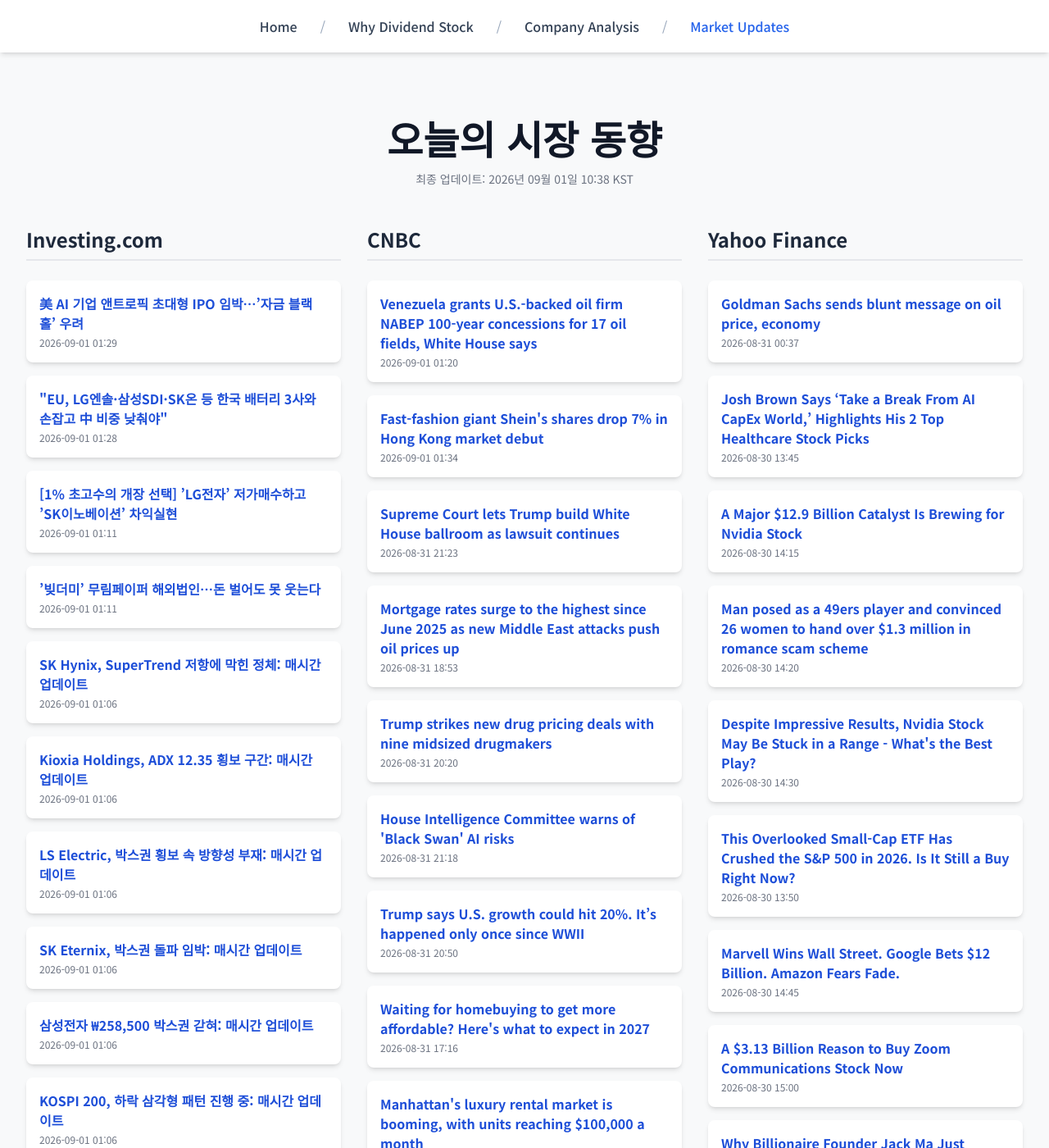
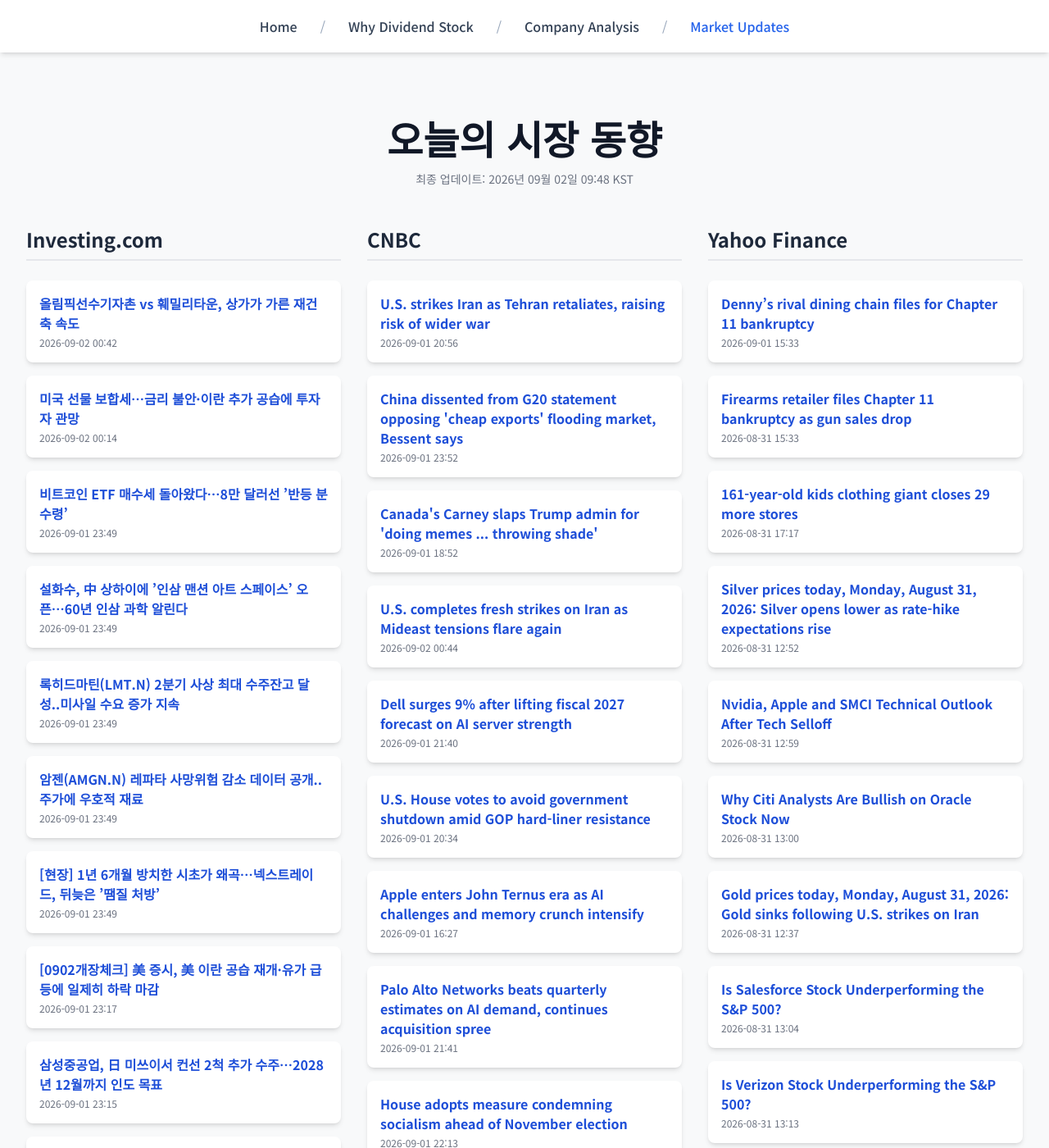
Before and after one commit to Kay-Hwang/my-company-analysis, a Jekyll site: the page built from market-updates.html, in a window 1280 px wide and 1400 px high. Shown: the whole window at 82% size. Built offline with Jekyll 4.4.1, drawn with Linux system fonts in a browser that asks for light colours; nearby versions of some CDN libraries; a script that is not in the unit is left out; some of the changed text lies outside the part shown.

Commit message:
Update daily data

```diff
--- a/_data/latest_data.json
+++ b/_data/latest_data.json
@@ -1,190 +1,190 @@
 {
-  "lastUpdated": "2026년 09월 01일 10:38 KST",
+  "lastUpdated": "2026년 09월 02일 09:48 KST",
   "news": {
     "investing": [
       {
-        "title": "美 AI 기업 앤트로픽 초대형 IPO 임박…’자금 블랙홀’ 우려",
-        "link": "https://kr.investing.com/news/stock-market-news/article-2080163",
-        "pubDate": "2026-09-01 01:29:11",
-        "summary": "美 AI 기업 앤트로픽 초대형 IPO 임박…’자금 블랙홀’ 우려"
+        "title": "올림픽선수기자촌 vs 훼밀리타운, 상가가 가른 재건축 속도",
+        "link": "https://kr.investing.com/news/stock-market-news/article-2081386",
+        "pubDate": "2026-09-02 00:42:30",
+        "summary": "올림픽선수기자촌 vs 훼밀리타운, 상가가 가른 재건축 속도"
       },
       {
-        "title": "\"EU, LG엔솔·삼성SDI·SK온 등 한국 배터리 3사와 손잡고 中 비중 낮춰야\"",
-        "link": "https://kr.investing.com/news/stock-market-news/article-2080161",
-        "pubDate": "2026-09-01 01:28:18",
-        "summary": "\"EU, LG엔솔·삼성SDI·SK온 등 한국 배터리 3사와 손잡고 中 비중 낮춰야\""
+        "title": "미국 선물 보합세…금리 불안·이란 추가 공습에 투자자 관망",
+        "link": "https://kr.investing.com/news/stock-market-news/article-2081397",
+        "pubDate": "2026-09-02 00:14:54",
+        "summary": "미국 선물 보합세…금리 불안·이란 추가 공습에 투자자 관망"
       },
       {
-        "title": "[1% 초고수의 개장 선택] ’LG전자’ 저가매수하고 ’SK이노베이션’ 차익실현",
-        "link": "https://kr.investing.com/news/stock-market-news/article-2080164",
-        "pubDate": "2026-09-01 01:11:57",
-        "summary": "[1% 초고수의 개장 선택] ’LG전자’ 저가매수하고 ’SK이노베이션’ 차익실현"
+        "title": "비트코인 ETF 매수세 돌아왔다…8만 달러선 ’반등 분수령’",
+        "link": "https://kr.investing.com/news/stock-market-news/article-2081360",
+        "pubDate": "2026-09-01 23:49:32",
+        "summary": "비트코인 ETF 매수세 돌아왔다…8만 달러선 ’반등 분수령’"
       },
       {
-        "title": "’빚더미’ 무림페이퍼 해외법인…돈 벌어도 못 웃는다",
-        "link": "https://kr.investing.com/news/stock-market-news/article-2080165",
-        "pubDate": "2026-09-01 01:11:43",
-        "summary": "’빚더미’ 무림페이퍼 해외법인…돈 벌어도 못 웃는다"
+        "title": "설화수, 中 상하이에 ’인삼 맨션 아트 스페이스’ 오픈…60년 인삼 과학 알린다",
+        "link": "https://kr.investing.com/news/stock-market-news/article-2081358",
+        "pubDate": "2026-09-01 23:49:30",
+        "summary": "설화수, 中 상하이에 ’인삼 맨션 아트 스페이스’ 오픈…60년 인삼 과학 알린다"
       },
       {
-        "title": "SK Hynix, SuperTrend 저항에 막힌 정체: 매시간 업데이트",
-        "link": "https://kr.investing.com/news/stock-market-news/article-93CH-2079063",
-        "pubDate": "2026-09-01 01:06:57",
-        "summary": "SK Hynix, SuperTrend 저항에 막힌 정체: 매시간 업데이트"
+        "title": "록히드마틴(LMT.N) 2분기 사상 최대 수주잔고 달성..미사일 수요 증가 지속",
+        "link": "https://kr.investing.com/news/stock-market-news/article-2081357",
+        "pubDate": "2026-09-01 23:49:29",
+        "summary": "록히드마틴(LMT.N) 2분기 사상 최대 수주잔고 달성..미사일 수요 증가 지속"
       },
       {
-        "title": "Kioxia Holdings, ADX 12.35 횡보 구간: 매시간 업데이트",
-        "link": "https://kr.investing.com/news/stock-market-news/article-93CH-2079061",
-        "pubDate": "2026-09-01 01:06:55",
-        "summary": "Kioxia Holdings, ADX 12.35 횡보 구간: 매시간 업데이트"
+        "title": "암젠(AMGN.N) 레파타 사망위험 감소 데이터 공개..주가에 우호적 재료",
+        "link": "https://kr.investing.com/news/stock-market-news/article-2081356",
+        "pubDate": "2026-09-01 23:49:27",
+        "summary": "암젠(AMGN.N) 레파타 사망위험 감소 데이터 공개..주가에 우호적 재료"
       },
       {
-        "title": "LS Electric, 박스권 횡보 속 방향성 부재: 매시간 업데이트",
-        "link": "https://kr.investing.com/news/stock-market-news/article-93CH-2079064",
-        "pubDate": "2026-09-01 01:06:50",
-        "summary": "LS Electric, 박스권 횡보 속 방향성 부재: 매시간 업데이트"
+        "title": "[현장] 1년 6개월 방치한 시초가 왜곡…넥스트레이드, 뒤늦은 ’땜질 처방’",
+        "link": "https://kr.investing.com/news/stock-market-news/article-2081355",
+        "pubDate": "2026-09-01 23:49:25",
+        "summary": "[현장] 1년 6개월 방치한 시초가 왜곡…넥스트레이드, 뒤늦은 ’땜질 처방’"
       },
       {
-        "title": "SK Eternix, 박스권 돌파 임박: 매시간 업데이트",
-        "link": "https://kr.investing.com/news/stock-market-news/article-93CH-2079059",
-        "pubDate": "2026-09-01 01:06:49",
-        "summary": "SK Eternix, 박스권 돌파 임박: 매시간 업데이트"
+        "title": "[0902개장체크] 美 증시, 美 이란 공습 재개·유가 급등에 일제히 하락 마감",
+        "link": "https://kr.investing.com/news/stock-market-news/article-2081339",
+        "pubDate": "2026-09-01 23:17:11",
+        "summary": "[0902개장체크] 美 증시, 美 이란 공습 재개·유가 급등에 일제히 하락 마감"
       },
       {
-        "title": "삼성전자 ₩258,500 박스권 갇혀: 매시간 업데이트",
-        "link": "https://kr.investing.com/news/stock-market-news/article-93CH-2079060",
-        "pubDate": "2026-09-01 01:06:07",
-        "summary": "삼성전자 ₩258,500 박스권 갇혀: 매시간 업데이트"
+        "title": "삼성중공업, 日 미쓰이서 컨선 2척 추가 수주…2028년 12월까지 인도 목표",
+        "link": "https://kr.investing.com/news/stock-market-news/article-2081337",
+        "pubDate": "2026-09-01 23:15:36",
+        "summary": "삼성중공업, 日 미쓰이서 컨선 2척 추가 수주…2028년 12월까지 인도 목표"
       },
       {
-        "title": "KOSPI 200, 하락 삼각형 패턴 진행 중: 매시간 업데이트",
-        "link": "https://kr.investing.com/news/stock-market-news/article-93CH-2079062",
-        "pubDate": "2026-09-01 01:06:04",
-        "summary": "KOSPI 200, 하락 삼각형 패턴 진행 중: 매시간 업데이트"
+        "title": "[0902주요일정] 홈플러스 수정 회생계획안 관련 관계인집회 개최 예정 등",
+        "link": "https://kr.investing.com/news/stock-market-news/article-2081340",
+        "pubDate": "2026-09-01 23:12:33",
+        "summary": "[0902주요일정] 홈플러스 수정 회생계획안 관련 관계인집회 개최 예정 등"
       }
     ],
     "cnbc": [
       {
-        "title": "Venezuela grants U.S.-backed oil firm NABEP 100-year concessions for 17 oil fields, White House says",
-        "link": "https://www.cnbc.com/2026/08/31/venezuela-grants-north-american-blue-energy-partners-100-year-concessions-for-17-oil-fields-white-house-says.html",
-        "pubDate": "Tue, 01 Sep 2026 01:20:08 GMT",
-        "summary": "Venezuelan interim authorities have granted North American Blue Energy Partners 100-year concessions for 17 oil fields, White House says."
+        "title": "U.S. strikes Iran as Tehran retaliates, raising risk of wider war",
+        "link": "https://www.cnbc.com/2026/09/01/us-strikes-iran-after-new-hormuz-strait-shipping-attacks-centcom.html",
+        "pubDate": "Tue, 01 Sep 2026 20:56:50 GMT",
+        "summary": "U.S. Central Command announced new strikes around the Strait of Hormuz following Iranian attacks on ships and U.S. military personnel. Iran said it retaliated."
       },
       {
-        "title": "Fast-fashion giant Shein's shares drop 7% in Hong Kong market debut",
-        "link": "https://www.cnbc.com/2026/09/01/shein-ipo-market-debut-hong-kong.html",
-        "pubDate": "Tue, 01 Sep 2026 01:34:01 GMT",
-        "summary": "Shein made its Hong Kong market debut on Tuesday after years of attempts to go public."
+        "title": "China dissented from G20 statement opposing 'cheap exports' flooding market, Bessent says",
+        "link": "https://www.cnbc.com/2026/09/01/bessent-china-g20-trade-exports-trump-xi.html",
+        "pubDate": "Tue, 01 Sep 2026 23:52:21 GMT",
+        "summary": "Bessent is leading the Trump administration's plan to choke off Iran's economy by threatening its business partners with secondary sanctions."
       },
       {
-        "title": "Supreme Court lets Trump build White House ballroom as lawsuit continues",
-        "link": "https://www.cnbc.com/2026/08/31/supreme-court-white-house-ballroom.html",
-        "pubDate": "Mon, 31 Aug 2026 21:23:41 GMT",
-        "summary": "Chief Justice John Roberts dissented with three liberal justices, saying, \"That construction is likely unlawful.\""
+        "title": "Canada's Carney slaps Trump admin for 'doing memes ... throwing shade'",
+        "link": "https://www.cnbc.com/2026/09/01/canada-carney-trump-trade-ontario.html",
+        "pubDate": "Tue, 01 Sep 2026 18:52:11 GMT",
+        "summary": "Canadian Prime Minister Mark Carney said \"It's beneath their office' when asked about Trump Cabinet secretaries insulting his nation's military."
       },
       {
-        "title": "Mortgage rates surge to the highest since June 2025 as new Middle East attacks push oil prices up",
-        "link": "https://www.cnbc.com/2026/08/31/mortgage-rates-surge-middle-east-attacks-oil.html",
-        "pubDate": "Mon, 31 Aug 2026 18:53:36 GMT",
-        "summary": "The expectation had been for falling rates this year, but the war with Iran and its resulting rise in oil prices upended that."
+        "title": "U.S. completes fresh strikes on Iran as Mideast tensions flare again",
+        "link": "https://www.cnbc.com/2026/09/02/us-iran-war-trump-hormuz-irgc-jordan-bahrain.html",
+        "pubDate": "Wed, 02 Sep 2026 00:44:05 GMT",
+        "summary": "U.S. forces completed another wave of strikes against Iran on Tuesday stateside, hitting multiple Islamic Revolutionary Guard Corps sites across the country."
       },
       {
-        "title": "Trump strikes new drug pricing deals with nine midsized drugmakers",
-        "link": "https://www.cnbc.com/2026/08/31/trump-drug-pricing-deals.html",
-        "pubDate": "Mon, 31 Aug 2026 20:20:24 GMT",
-        "summary": "The string of deals builds on the Trump administration's push to link the nation's drug prices to cheaper ones abroad."
+        "title": "Dell surges 9% after lifting fiscal 2027 forecast on AI server strength",
+        "link": "https://www.cnbc.com/2026/09/01/dell-q2-earnings-report-2027.html",
+        "pubDate": "Tue, 01 Sep 2026 21:40:18 GMT",
+        "summary": "Dell sees AI server revenue tripling in fiscal 2027. Six months ago, it was looking for the number to double."
       },
       {
-        "title": "House Intelligence Committee warns of 'Black Swan' AI risks",
-        "link": "https://www.cnbc.com/2026/08/31/ai-warning-house-intelligence-committee.html",
-        "pubDate": "Mon, 31 Aug 2026 21:18:37 GMT",
-        "summary": "Bipartisan lawmakers cautioned that existing safeguards may not be enough to keep up with AI's advances."
+        "title": "U.S. House votes to avoid government shutdown amid GOP hard-liner resistance",
+        "link": "https://www.cnbc.com/2026/09/01/congress-government-shutdown-vote.html",
+        "pubDate": "Tue, 01 Sep 2026 20:34:47 GMT",
+        "summary": "The U.S. House on Tuesday voted in favor of a short-term spending measure that would avoid a government shutdown until after November's midterm election."
       },
       {
-        "title": "Trump says U.S. growth could hit 20%. It’s happened only once since WWII",
-        "link": "https://www.cnbc.com/2026/08/31/trump-us-gdp-growth-20-percent-economy.html",
-        "pubDate": "Mon, 31 Aug 2026 20:50:01 GMT",
-        "summary": "Trump argued rapid growth should not prompt Fed rate hikes, even as inflation remains above the central bank’s 2% target."
+        "title": "Apple enters John Ternus era as AI challenges and memory crunch intensify",
+        "link": "https://www.cnbc.com/2026/09/01/apple-enters-ternus-era-as-ai-challenges-and-memory-crunch-intensify.html",
+        "pubDate": "Tue, 01 Sep 2026 16:27:54 GMT",
+        "summary": "John Ternus' first day as Apple CEO comes at a critical juncture for the iPhone maker, with memory prices soaring and AI challenges looming."
       },
       {
-        "title": "Waiting for homebuying to get more affordable? Here's what to expect in 2027",
-        "link": "https://www.cnbc.com/2026/08/31/what-homebuyers-can-expect-in-2027.html",
-        "pubDate": "Mon, 31 Aug 2026 17:16:59 GMT",
-        "summary": "Mortgage rates aren't expected to get much cheaper for homebuyers in 2027, especially if inflation stays high."
+        "title": "Palo Alto Networks beats quarterly estimates on AI demand, continues acquisition spree",
+        "link": "https://www.cnbc.com/2026/09/01/palo-alto-networks-panw-q4-2026-earnings.html",
+        "pubDate": "Tue, 01 Sep 2026 21:41:15 GMT",
+        "summary": "Palo Alto Networks' stock has nearly doubled this year as AI boosts demand for security detection and response tools"
       },
       {
-        "title": "Manhattan's luxury rental market is booming, with units reaching $100,000 a month",
-        "link": "https://www.cnbc.com/2026/08/31/manhattan-luxury-rentals-100000-month.html",
-        "pubDate": "Mon, 31 Aug 2026 11:27:20 GMT",
-        "summary": "New York City brokers said they've seen a surge in the number of wealthy renters, which is driving Manhattan rents to new records."
+        "title": "House adopts measure condemning socialism ahead of November election",
+        "link": "https://www.cnbc.com/2026/09/01/congress-vote-condemning-socialism-election.html",
+        "pubDate": "Tue, 01 Sep 2026 22:13:19 GMT",
+        "summary": "Republicans also inserted a call to pass the highly controversial voter-ID bill known as the SAVE America Act into the socialism resolution."
       },
       {
-        "title": "August was the month of the comeback kids. Cramer reviews what drove the biggest winners",
-        "link": "https://www.cnbc.com/2026/08/31/august-was-the-month-of-the-comeback-kids-cramer-reviews-what-drove-the-biggest-winners.html",
-        "pubDate": "Mon, 31 Aug 2026 23:23:38 GMT",
-        "summary": "CNBC's Jim Cramer said August was a comeback month for stocks that had been battered by bearish narratives."
+        "title": "Used cars under $20,000 tend to sell quickly — but there are trade-offs for buyers",
+        "link": "https://www.cnbc.com/2026/09/01/used-cars-under-20000-sell-quickly-tradeoffs.html",
+        "pubDate": "Tue, 01 Sep 2026 15:49:08 GMT",
+        "summary": "The share of used cars listed at under $20,000 has dropped from pre-pandemic levels against a backdrop of high inflation."
       }
     ],
     "yahoo": [
       {
-        "title": "Goldman Sachs sends blunt message on oil price, economy",
-        "link": "https://finance.yahoo.com/energy/articles/goldman-sachs-sends-blunt-message-003700417.html",
-        "pubDate": "2026-08-31T00:37:00Z",
-        "summary": "Goldman Sachs sends blunt message on oil price, economy"
+        "title": "Denny’s rival dining chain files for Chapter 11 bankruptcy",
+        "link": "https://finance.yahoo.com/small-business/articles/denny-rival-dining-chain-files-153300154.html",
+        "pubDate": "2026-09-01T15:33:00Z",
+        "summary": "Denny’s rival dining chain files for Chapter 11 bankruptcy"
       },
       {
-        "title": "Josh Brown Says ‘Take a Break From AI CapEx World,’ Highlights His 2 Top Healthcare Stock Picks",
-        "link": "https://finance.yahoo.com/healthcare/articles/josh-brown-says-break-ai-134507001.html",
-        "pubDate": "2026-08-30T13:45:07Z",
-        "summary": "Josh Brown Says ‘Take a Break From AI CapEx World,’ Highlights His 2 Top Healthcare Stock Picks"
+        "title": "Firearms retailer files Chapter 11 bankruptcy as gun sales drop",
+        "link": "https://finance.yahoo.com/small-business/articles/firearms-retailer-files-chapter-11-153300921.html",
+        "pubDate": "2026-08-31T15:33:00Z",
+        "summary": "Firearms retailer files Chapter 11 bankruptcy as gun sales drop"
       },
       {
-        "title": "A Major $12.9 Billion Catalyst Is Brewing for Nvidia Stock",
-        "link": "https://finance.yahoo.com/technology/ai/articles/major-12-9-billion-catalyst-141502070.html",
-        "pubDate": "2026-08-30T14:15:02Z",
-        "summary": "A Major $12.9 Billion Catalyst Is Brewing for Nvidia Stock"
+        "title": "161-year-old kids clothing giant closes 29 more stores",
+        "link": "https://finance.yahoo.com/small-business/articles/161-old-kids-clothing-giant-171700918.html",
+        "pubDate": "2026-08-31T17:17:00Z",
+        "summary": "161-year-old kids clothing giant closes 29 more stores"
       },
       {
-        "title": "Man posed as a 49ers player and convinced 26 women to hand over $1.3 million in romance scam scheme",
-        "link": "https://finance.yahoo.com/markets/crypto/articles/man-posed-49ers-player-convinced-142000089.html",
-        "pubDate": "2026-08-30T14:20:00Z",
-        "summary": "Man posed as a 49ers player and convinced 26 women to hand over $1.3 million in romance scam scheme"
+        "title": "Silver prices today, Monday, August 31, 2026: Silver opens lower as rate-hike expectations rise",
+        "link": "https://finance.yahoo.com/personal-finance/investing/article/silver-prices-today-monday-august-31-2026-silver-opens-lower-as-rate-hike-expectations-rise-125201881.html",
+        "pubDate": "2026-08-31T12:52:01Z",
+        "summary": "Silver prices today, Monday, August 31, 2026: Silver opens lower as rate-hike expectations rise"
       },
       {
-        "title": "Despite Impressive Results, Nvidia Stock May Be Stuck in a Range - What's the Best Play?",
-        "link": "https://finance.yahoo.com/markets/stocks/articles/despite-impressive-results-nvidia-stock-143002477.html",
-        "pubDate": "2026-08-30T14:30:02Z",
-        "summary": "Despite Impressive Results, Nvidia Stock May Be Stuck in a Range - What's the Best Play?"
+        "title": "Nvidia, Apple and SMCI Technical Outlook After Tech Selloff",
+        "link": "https://finance.yahoo.com/markets/stocks/articles/nvidia-apple-smci-technical-outlook-125951795.html",
+        "pubDate": "2026-08-31T12:59:51Z",
+        "summary": "Nvidia, Apple and SMCI Technical Outlook After Tech Selloff"
       },
       {
-        "title": "This Overlooked Small-Cap ETF Has Crushed the S&P 500 in 2026. Is It Still a Buy Right Now?",
-        "link": "https://finance.yahoo.com/markets/stocks/articles/overlooked-small-cap-etf-crushed-135000393.html",
-        "pubDate": "2026-08-30T13:50:00Z",
-        "summary": "This Overlooked Small-Cap ETF Has Crushed the S&P 500 in 2026. Is It Still a Buy Right Now?"
+        "title": "Why Citi Analysts Are Bullish on Oracle Stock Now",
+        "link": "https://finance.yahoo.com/markets/stocks/articles/why-citi-analysts-bullish-oracle-130002203.html",
+        "pubDate": "2026-08-31T13:00:02Z",
+        "summary": "Why Citi Analysts Are Bullish on Oracle Stock Now"
       },
       {
-        "title": "Marvell Wins Wall Street. Google Bets $12 Billion. Amazon Fears Fade.",
-        "link": "https://finance.yahoo.com/markets/stocks/articles/marvell-wins-wall-street-google-144502254.html",
-        "pubDate": "2026-08-30T14:45:02Z",
-        "summary": "Marvell Wins Wall Street. Google Bets $12 Billion. Amazon Fears Fade."
+        "title": "Gold prices today, Monday, August 31, 2026: Gold sinks following U.S. strikes on Iran",
+        "link": "https://finance.yahoo.com/personal-finance/investing/article/gold-prices-today-monday-august-31-2026-gold-sinks-following-us-strikes-on-iran-123744944.html",
+        "pubDate": "2026-08-31T12:37:44Z",
+        "summary": "Gold prices today, Monday, August 31, 2026: Gold sinks following U.S. strikes on Iran"
       },
       {
-        "title": "A $3.13 Billion Reason to Buy Zoom Communications Stock Now",
-        "link": "https://finance.yahoo.com/markets/stocks/articles/3-13-billion-reason-buy-150002113.html",
-        "pubDate": "2026-08-30T15:00:02Z",
-        "summary": "A $3.13 Billion Reason to Buy Zoom Communications Stock Now"
+        "title": "Is Salesforce Stock Underperforming the S&P 500?",
+        "link": "https://finance.yahoo.com/markets/stocks/articles/salesforce-stock-underperforming-p-500-130453031.html",
+        "pubDate": "2026-08-31T13:04:53Z",
+        "summary": "Is Salesforce Stock Underperforming the S&P 500?"
       },
       {
-        "title": "Why Billionaire Founder Jack Ma Just Bought $76.5 Million Worth of Alibaba Stock",
-        "link": "https://finance.yahoo.com/markets/stocks/articles/why-billionaire-founder-jack-ma-150002705.html",
-        "pubDate": "2026-08-30T15:00:02Z",
-        "summary": "Why Billionaire Founder Jack Ma Just Bought $76.5 Million Worth of Alibaba Stock"
+        "title": "Is Verizon Stock Underperforming the S&P 500?",
+        "link": "https://finance.yahoo.com/markets/stocks/articles/verizon-stock-underperforming-p-500-131301139.html",
+        "pubDate": "2026-08-31T13:13:01Z",
+        "summary": "Is Verizon Stock Underperforming the S&P 500?"
       },
       {
-        "title": "This Is What Investors Should Watch Before Buying PANW Stock. Most Will Ignore It on September 1.",
-        "link": "https://finance.yahoo.com/markets/stocks/articles/investors-watch-buying-panw-stock-153002874.html",
-        "pubDate": "2026-08-30T15:30:02Z",
-        "summary": "This Is What Investors Should Watch Before Buying PANW Stock. Most Will Ignore It on September 1."
+        "title": "EUR/USD, GBP/USD, and USD/CAD Short-Term Forecast for 31/08/2026",
+        "link": "https://finance.yahoo.com/markets/currencies/articles/eur-usd-gbp-usd-usd-131237921.html",
+        "pubDate": "2026-08-31T13:12:37Z",
+        "summary": "EUR/USD, GBP/USD, and USD/CAD Short-Term Forecast for 31/08/2026"
       }
     ]
   }
```
